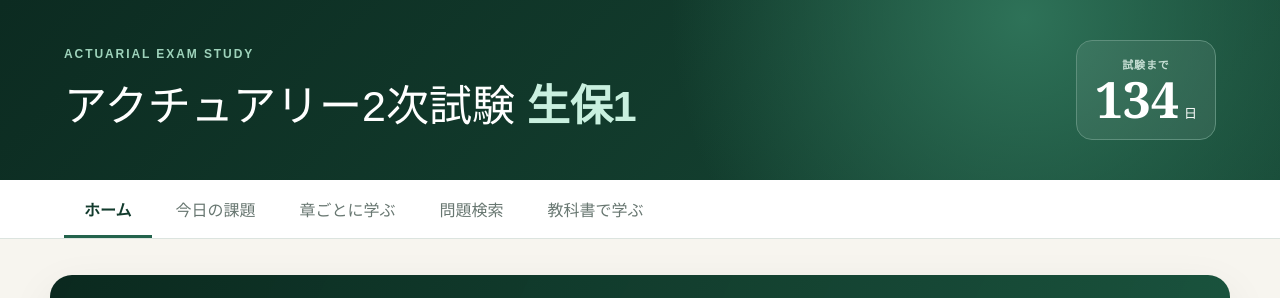
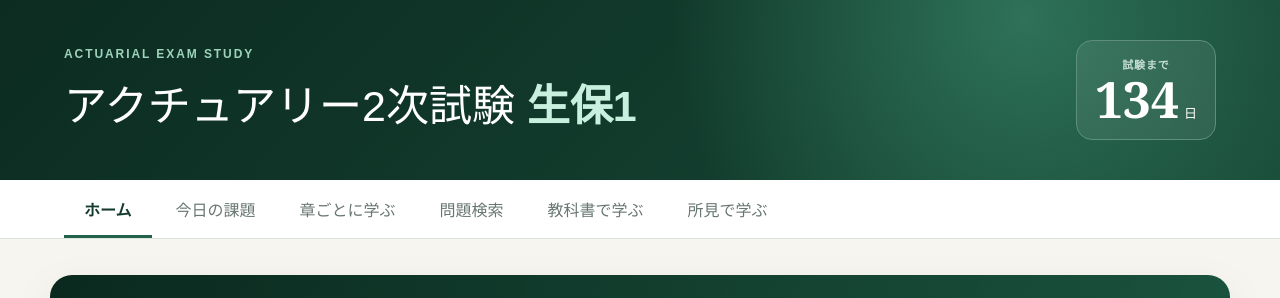
Before and after one commit to yoshi123027-del/actuary-app-seiho1, a Next.js app in the folder vercel/: page / in a window 1280 px wide. Shown: the top 298 px of the page. Built offline with nearby package versions, Linux system fonts and the light colour scheme.

Commit message:
Add shoken study menu

```diff
--- a/vercel/app/config.js
+++ b/vercel/app/config.js
@@ -2,7 +2,7 @@ export const appConfig = {
   subject: "生保1",
   examDate: "2026-12-08T00:00:00+09:00",
   storageKey: "actuary_app_seiho1_vercel_v1",
-  menus: ["ホーム", "今日の課題", "章ごとに学ぶ", "問題検索", "教科書で学ぶ"],
+  menus: ["ホーム", "今日の課題", "章ごとに学ぶ", "問題検索", "教科書で学ぶ", "所見で学ぶ"],
   chapterNames: {
       "1": "営業保険料",
       "2": "解約および解約返戻金",
```
